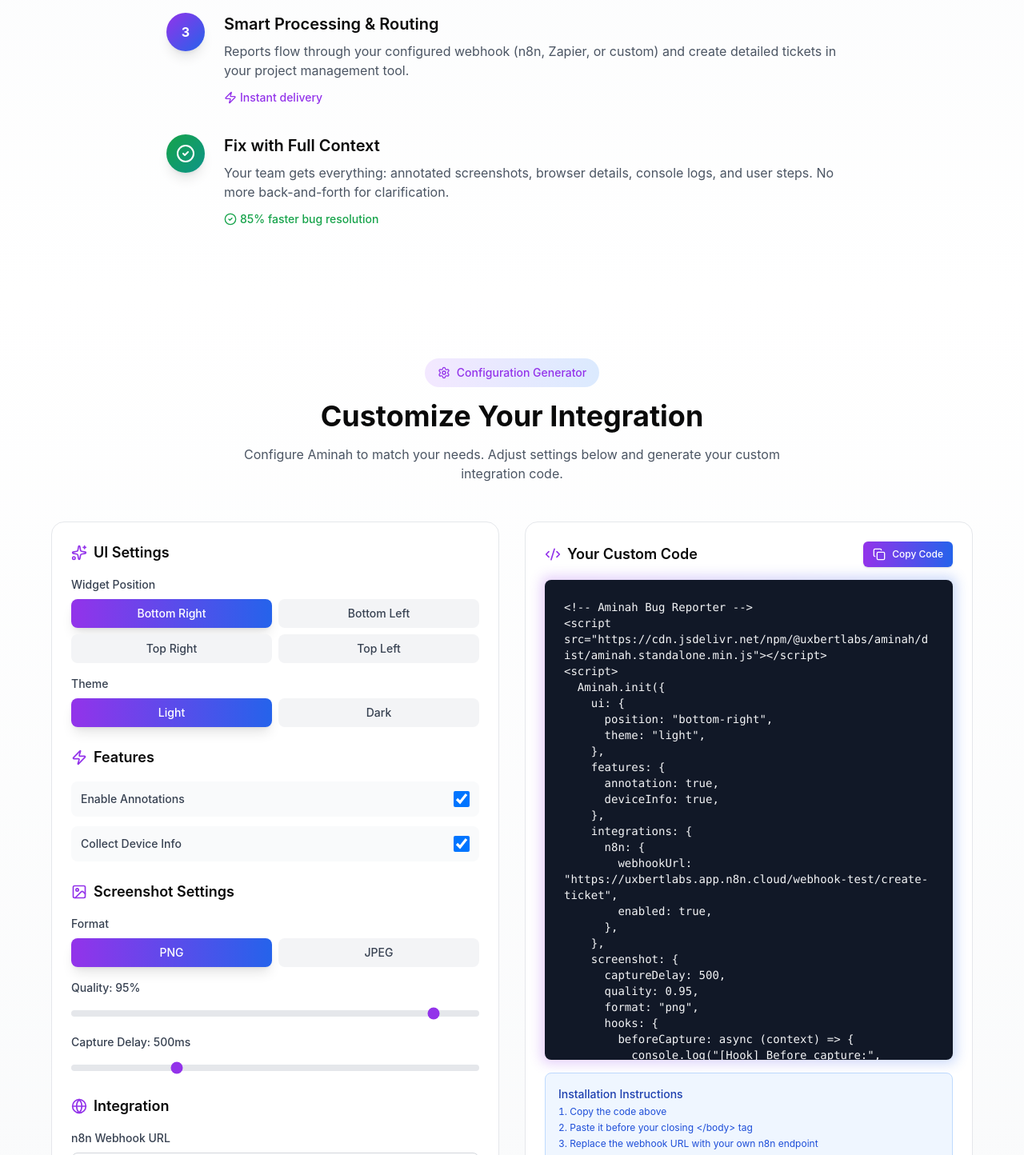
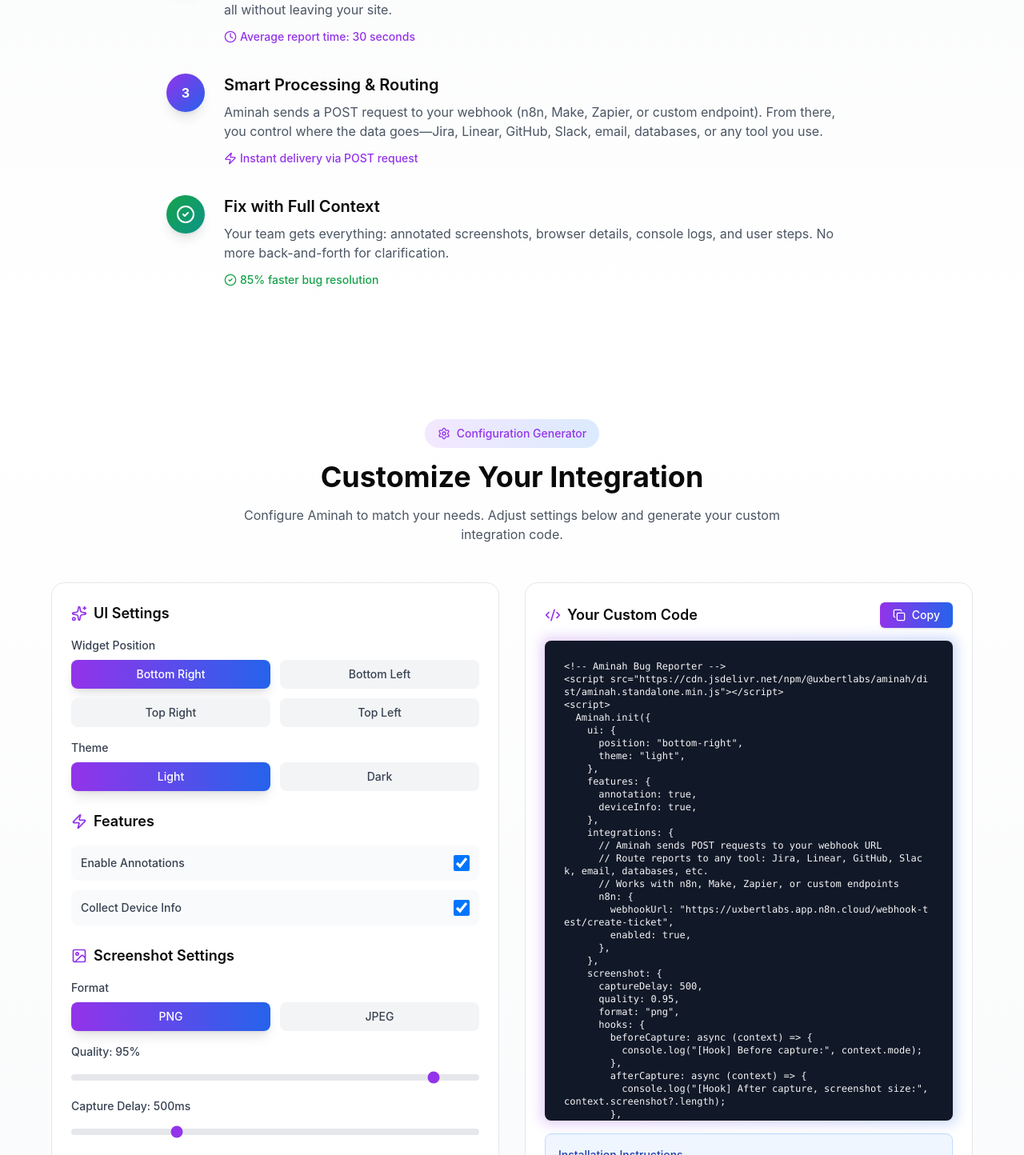
Before and after one commit to KernelCode/aminah.uxbert.ai, a React (Vite) app: page / in a window 1280 px wide. Shown: the part 2046-3490 px from the top of the page at 80% size. Built offline with nearby package versions, Linux system fonts and the light colour scheme.

Commit message:
fix: enhance descriptions for webhook integration and routing capabilities

```diff
--- a/demo.html
+++ b/demo.html
@@ -381,7 +381,7 @@
           <div class="step">
             <div class="step-number">4</div>
             <h3>Submit Report</h3>
-            <p>Add a description and submit. The report will be sent with all metadata!</p>
+            <p>Add a description and submit. Aminah sends a POST request to your webhook, which can route the report anywhere—Jira, Slack, email, or any tool you use!</p>
           </div>
         </div>
       </div>
@@ -491,7 +491,7 @@
       <!-- CTA Section -->
       <div class="cta-box">
         <h3>Ready to Add Aminah to Your Site?</h3>
-        <p>It takes just 2 minutes to integrate. One line of code, unlimited bug reports.</p>
+        <p>It takes just 2 minutes to integrate. One line of code, unlimited bug reports. Aminah sends POST requests to any webhook (n8n, Make, Zapier, or custom) so you can route reports anywhere.</p>
         <a href="/#documentation" class="btn">Get Started →</a>
       </div>
     </div>
--- a/src/App.tsx
+++ b/src/App.tsx
@@ -68,6 +68,9 @@
       deviceInfo: ${config.deviceInfo},
     },
     integrations: {
+      // Aminah sends POST requests to your webhook URL
+      // Route reports to any tool: Jira, Linear, GitHub, Slack, email, databases, etc.
+      // Works with n8n, Make, Zapier, or custom endpoints
       n8n: {
         webhookUrl: "${config.webhookUrl}",
         enabled: true,
@@ -429,9 +432,9 @@
               <div className="w-12 h-12 bg-gradient-to-br from-purple-600 to-blue-600 rounded-lg flex items-center justify-center mb-4 group-hover:scale-110 transition-transform">
                 <Drone className="h-6 w-6 text-white" />
               </div>
-              <h3 className="text-xl font-semibold mb-3">Smart Integration</h3>
+              <h3 className="text-xl font-semibold mb-3">Universal Webhook Integration</h3>
               <p className="text-gray-600 mb-4">
-                Automatically creates tickets in Jira, Linear, GitHub, or your favorite tool via webhooks.
+                Sends POST requests to any webhook (n8n, Make, Zapier, or custom). Route bug reports to Jira, Linear, GitHub, Slack, email—anywhere you need them.
               </p>
               <div className="text-sm text-purple-600 font-medium">View integrations →</div>
             </div>
@@ -520,12 +523,11 @@
               <div>
                 <h3 className="text-lg sm:text-xl font-semibold mb-2">Smart Processing & Routing</h3>
                 <p className="text-sm sm:text-base text-gray-600">
-                  Reports flow through your configured webhook (n8n, Zapier, or custom) and create detailed tickets in
-                  your project management tool.
+                  Aminah sends a POST request to your webhook (n8n, Make, Zapier, or custom endpoint). From there, you control where the data goes—Jira, Linear, GitHub, Slack, email, databases, or any tool you use.
                 </p>
                 <div className="mt-3 inline-flex items-center text-xs sm:text-sm text-purple-600 font-medium">
                   <Zap className="h-4 w-4 mr-1" />
-                  Instant delivery
+                  Instant delivery via POST request
                 </div>
               </div>
             </div>
@@ -566,7 +568,7 @@
 
           <div className="grid md:grid-cols-2 gap-8">
             {/* Configuration Options */}
-            <div className="bg-white p-6 rounded-2xl border border-gray-200 space-y-6">
+            <div className="bg-white p-4 sm:p-6 rounded-2xl border border-gray-200 space-y-6">
               <div>
                 <h3 className="text-lg font-semibold mb-4 flex items-center gap-2">
                   <Sparkles className="h-5 w-5 text-purple-600" />
@@ -576,12 +578,12 @@
                 {/* Position */}
                 <div className="mb-4">
                   <label className="block text-sm font-medium text-gray-700 mb-2">Widget Position</label>
-                  <div className="grid grid-cols-2 gap-2">
+                  <div className="grid grid-cols-2 gap-2 sm:gap-3">
                     {(["bottom-right", "bottom-left", "top-right", "top-left"] as const).map((pos) => (
                       <button
                         key={pos}
                         onClick={() => setConfig({ ...config, position: pos })}
-                        className={`px-4 py-2 rounded-lg text-sm font-medium transition-all ${
+                        className={`px-2 py-2 sm:px-4 sm:py-2 rounded-lg text-xs sm:text-sm font-medium transition-all ${
                           config.position === pos
                             ? "bg-gradient-to-r from-purple-600 to-blue-600 text-white shadow-lg"
                             : "bg-gray-100 text-gray-700 hover:bg-gray-200"
@@ -599,12 +601,12 @@
                 {/* Theme */}
                 <div className="mb-4">
                   <label className="block text-sm font-medium text-gray-700 mb-2">Theme</label>
-                  <div className="grid grid-cols-2 gap-2">
+                  <div className="grid grid-cols-2 gap-2 sm:gap-3">
                     {(["light", "dark"] as const).map((theme) => (
                       <button
                         key={theme}
                         onClick={() => setConfig({ ...config, theme })}
-                        className={`px-4 py-2 rounded-lg text-sm font-medium transition-all ${
+                        className={`px-3 py-2 sm:px-4 sm:py-2 rounded-lg text-xs sm:text-sm font-medium transition-all ${
                           config.theme === theme
                             ? "bg-gradient-to-r from-purple-600 to-blue-600 text-white shadow-lg"
                             : "bg-gray-100 text-gray-700 hover:bg-gray-200"
@@ -655,12 +657,12 @@
                 {/* Screenshot Format */}
                 <div className="mb-4">
                   <label className="block text-sm font-medium text-gray-700 mb-2">Format</label>
-                  <div className="grid grid-cols-2 gap-2">
+                  <div className="grid grid-cols-2 gap-2 sm:gap-3">
                     {(["png", "jpeg"] as const).map((format) => (
                       <button
                         key={format}
                         onClick={() => setConfig({ ...config, format })}
-                        className={`px-4 py-2 rounded-lg text-sm font-medium transition-all ${
+                        className={`px-3 py-2 sm:px-4 sm:py-2 rounded-lg text-xs sm:text-sm font-medium transition-all ${
                           config.format === format
                             ? "bg-gradient-to-r from-purple-600 to-blue-600 text-white shadow-lg"
                             : "bg-gray-100 text-gray-700 hover:bg-gray-200"
@@ -713,22 +715,25 @@
 
                 {/* Webhook URL */}
                 <div>
-                  <label className="block text-sm font-medium text-gray-700 mb-2">n8n Webhook URL</label>
+                  <label className="block text-sm font-medium text-gray-700 mb-2">Webhook URL</label>
                   <input
                     type="text"
                     value={config.webhookUrl}
                     onChange={(e) => setConfig({ ...config, webhookUrl: e.target.value })}
-                    placeholder="https://your-n8n-instance.com/webhook/..."
-                    className="w-full px-4 py-2 border border-gray-300 rounded-lg focus:ring-2 focus:ring-purple-500 focus:border-transparent text-sm"
+                    placeholder="https://your-webhook-url.com/..."
+                    className="w-full px-3 py-2.5 sm:px-4 sm:py-2 border border-gray-300 rounded-lg focus:ring-2 focus:ring-purple-500 focus:border-transparent text-xs sm:text-sm"
                   />
-                  <p className="mt-2 text-xs text-gray-500">
+                  <p className="mt-2 text-[11px] sm:text-xs text-gray-500 leading-relaxed">
+                    Aminah sends POST requests to any webhook URL (n8n, Make, Zapier, or custom). From there, you can route bug reports to Jira, Linear, GitHub, Slack, email, or any other tool.
+                  </p>
+                  <p className="mt-2 text-[11px] sm:text-xs text-gray-500">
                     Don't have a workflow yet?{" "}
                     <button
                       onClick={downloadN8nWorkflow}
-                      className="text-purple-600 hover:text-purple-700 font-medium inline-flex items-center gap-1"
+                      className="text-purple-600 hover:text-purple-700 font-medium inline-flex items-center gap-1 break-words"
                     >
-                      <Download className="h-3 w-3" />
-                      Download n8n workflow template
+                      <Download className="h-3 w-3 flex-shrink-0" />
+                      <span>Download n8n workflow template</span>
                     </button>
                   </p>
                 </div>
@@ -736,7 +741,7 @@
             </div>
 
             {/* Generated Code */}
-            <div className="bg-white p-6 rounded-2xl border border-gray-200">
+            <div className="bg-white p-4 sm:p-6 rounded-2xl border border-gray-200">
               <div className="flex items-center justify-between mb-4">
                 <h3 className="text-lg font-semibold flex items-center gap-2">
                   <Code2 className="h-5 w-5 text-purple-600" />
@@ -744,18 +749,20 @@
                 </h3>
                 <Button
                   onClick={copyToClipboard}
-                  className="bg-gradient-to-r from-purple-600 to-blue-600 hover:from-purple-700 hover:to-blue-700"
+                  className="bg-gradient-to-r from-purple-600 to-blue-600 hover:from-purple-700 hover:to-blue-700 text-xs sm:text-sm px-3 sm:px-4"
                   size="sm"
                 >
                   {copied ? (
                     <>
-                      <Check className="h-4 w-4 mr-2" />
-                      Copied!
+                      <Check className="h-3 w-3 sm:h-4 sm:w-4 mr-1 sm:mr-2" />
+                      <span className="hidden xs:inline">Copied!</span>
+                      <span className="xs:hidden">✓</span>
                     </>
                   ) : (
                     <>
-                      <Copy className="h-4 w-4 mr-2" />
-                      Copy Code
+                      <Copy className="h-3 w-3 sm:h-4 sm:w-4 mr-1 sm:mr-2" />
+                      <span className="hidden xs:inline">Copy Code</span>
+                      <span className="xs:hidden">Copy</span>
                     </>
                   )}
                 </Button>
@@ -763,17 +770,18 @@
 
               <div className="relative group">
                 <div className="absolute -inset-1 bg-gradient-to-r from-purple-600 to-blue-600 rounded-lg blur opacity-25 group-hover:opacity-40 transition duration-1000"></div>
-                <div className="relative bg-gray-900 text-gray-100 p-3 sm:p-4 md:p-6 rounded-lg font-mono text-[10px] xs:text-xs sm:text-sm overflow-x-auto max-h-[400px] sm:max-h-[500px] md:max-h-[600px] overflow-y-auto scrollbar-thin scrollbar-thumb-gray-700 scrollbar-track-gray-800">
-                  <pre className="whitespace-pre-wrap break-words min-w-0">{generateConfigCode()}</pre>
+                <div className="relative bg-gray-900 text-gray-100 p-3 sm:p-4 md:p-6 rounded-lg font-mono text-[11px] sm:text-xs overflow-x-auto max-h-[500px] sm:max-h-[550px] md:max-h-[600px] overflow-y-auto">
+                  <pre className="whitespace-pre-wrap break-all sm:break-words min-w-0">{generateConfigCode()}</pre>
                 </div>
               </div>
 
-              <div className="mt-4 p-4 bg-blue-50 border border-blue-200 rounded-lg">
-                <p className="text-sm text-blue-800 font-medium mb-1">Installation Instructions</p>
-                <ol className="text-xs text-blue-700 space-y-1 list-decimal list-inside">
+              <div className="mt-4 p-3 sm:p-4 bg-blue-50 border border-blue-200 rounded-lg">
+                <p className="text-xs sm:text-sm text-blue-800 font-medium mb-2">Installation Instructions</p>
+                <ol className="text-[11px] sm:text-xs text-blue-700 space-y-1.5 list-decimal list-inside leading-relaxed">
                   <li>Copy the code above</li>
                   <li>Paste it before your closing &lt;/body&gt; tag</li>
-                  <li>Replace the webhook URL with your own n8n endpoint</li>
+                  <li>Replace the webhook URL with your own endpoint (n8n, Make, Zapier, or custom)</li>
+                  <li>Configure your webhook to route reports to your preferred tools (Jira, Slack, email, etc.)</li>
                   <li>Save and deploy your changes</li>
                 </ol>
               </div>
```
